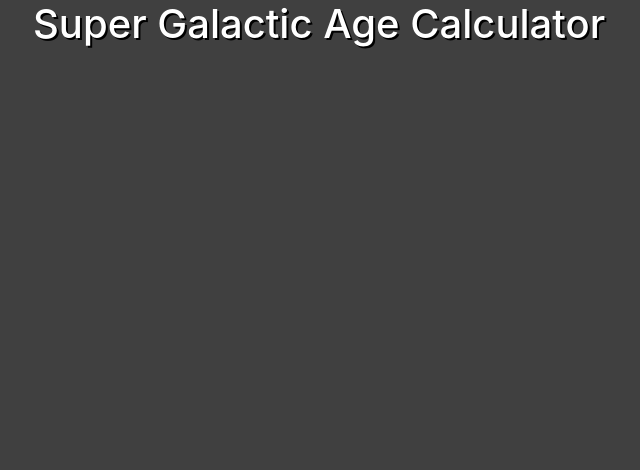
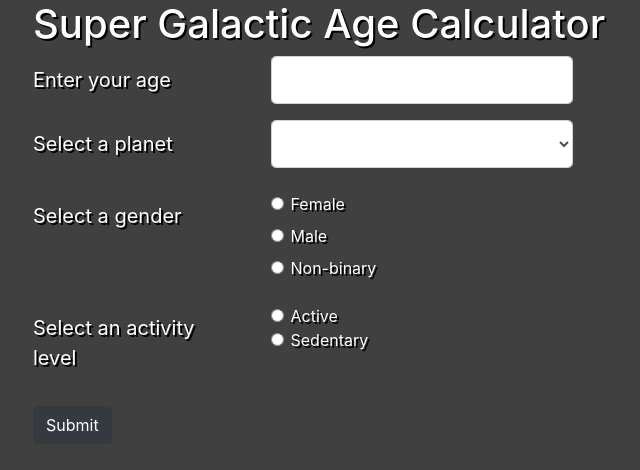
Before and after one commit to MicahOlson/galactic-age, a website built with webpack: page src/index.html in a window 1280 px wide. Shown: the whole page, without its empty margins (52-692 px from the left). Built offline with nearby package versions, Linux system fonts and the light colour scheme.

Commit message:
Add form fields and bootstrap grid

```diff
--- a/src/index.html
+++ b/src/index.html
@@ -1,14 +1,94 @@
 <!DOCTYPE html>
 <html lang="en-US">
+
 <head>
   <meta charset="UTF-8">
   <meta http-equiv="X-UA-Compatible" content="IE=edge">
   <meta name="viewport" content="width=device-width, initial-scale=1.0">
   <title>Galactic Age</title>
 </head>
+
 <body>
   <div class="container">
     <h1>Super Galactic Age Calculator</h1>
+    <div class="row">
+      <div class="col-md-6">
+        <form>
+          <div class="form-group row">
+            <label for="ageInput" class="col-md-5 col-form-label col-form-label-lg">Enter your age</label>
+            <div class="col-md-7">
+              <input type="number" class="form-control form-control-lg" id="ageInput" required>
+            </div>
+          </div>
+
+          <div class="form-group row">
+            <label for="planetSelect" class="col-form-label-lg col-md-5">Select a planet</label>
+            <div class="col-md-7">
+              <select class="form-control form-control-lg" id="planetSelect" required>
+                <option value=""></option>
+                <option value="Mercury">Mercury</option>
+                <option value="Venus">Venus</option>
+                <option value="Mars">Mars</option>
+                <option value="Jupiter">Jupiter</option>
+              </select>
+            </div>
+          </div>
+
+          <div class="form-group row">
+            <label class="col-form-label-lg col-md-5">Select a gender</label>
+            <div class="col-md-7">
+              <div class="form-check">
+                <input class="form-check-input" type="radio" name="genderRadios" id="genderRadios1" value="Female"
+                  required>
+                <label class="form-check-label-lg" for="genderRadios1">
+                  Female
+                </label>
+              </div>
+              <div class="form-check">
+                <input class="form-check-input" type="radio" name="genderRadios" id="genderRadios2" value="Male">
+                <label class="form-check-label-lg" for="genderRadios2">
+                  Male
+                </label>
+              </div>
+              <div class="form-check">
+                <input class="form-check-input" type="radio" name="genderRadios" id="genderRadios3" value="Non-binary">
+                <label class="form-check-label-lg" for="genderRadios2">
+                  Non-binary
+                </label>
+              </div>
+            </div>
+          </div>
+          <div class="form-group row">
+            <label class="col-form-label-lg col-md-5">Select an activity level</label>
+            <div class="col-md-7">
+              <div class="form-check">
+                <input class="form-check-input" type="radio" name="activityRadios" id="activityRadios1" value="Active"
+                  required>
+                <label class="form-check-label" for="activityRadios1">
+                  Active
+                </label>
+              </div>
+              <div class="form-check">
+                <input class="form-check-input" type="radio" name="activityRadios" id="activityRadios2"
+                  value="Sedentary">
+                <label class="form-check-label" for="activityRadios2">
+                  Sedentary
+                </label>
+              </div>
+            </div>
+          </div>
+
+          <button type="submit" class="btn btn-dark">Submit</button>
+
+        </form>
+      </div>
+      <div class="col-md-6">
+        <table>
+          <!-- to come from main.js -->
+        </table>
+      </div>
+    </div>
   </div>
 </body>
+
 </html>
```
